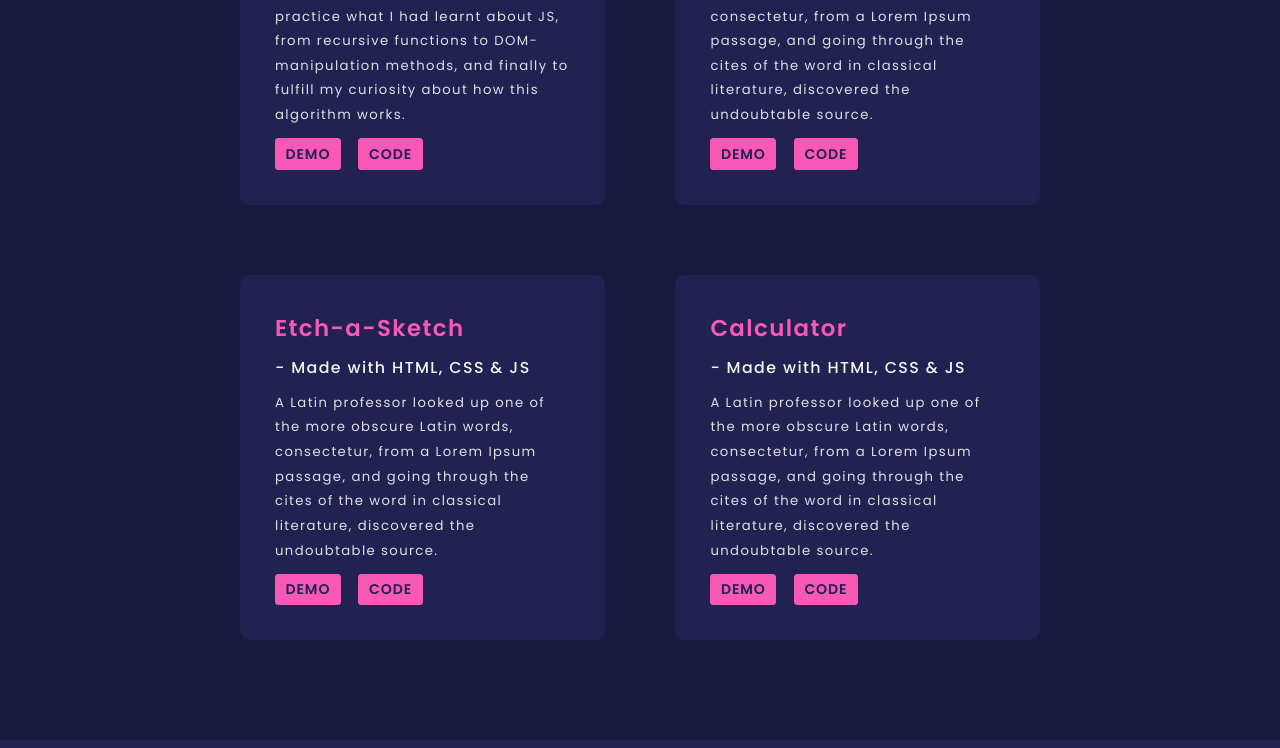
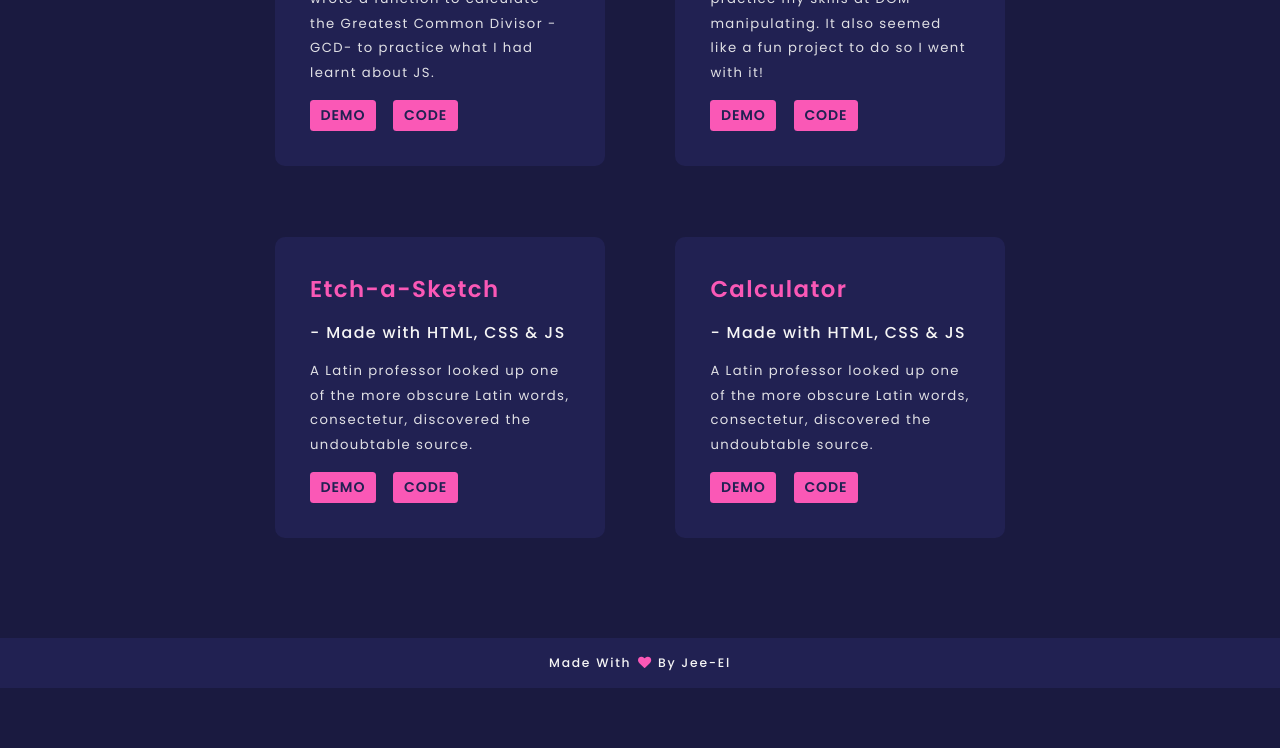
Before and after one commit to Jee-El/jee-el.github.io, a plain HTML site: page index.html in a window 1280 px wide. Shown: the part 1852-2600 px from the top of the page. After the commit the page ends 2540 px from the top, so only its background shows below. Drawn offline with Linux system fonts and the light colour scheme.

Commit message:
Add links to rock-paper-scissors project
Change the description of the first two projects.
Some small UI tweaks.

```diff
--- a/css/style.css
+++ b/css/style.css
@@ -80,7 +80,7 @@ header {
     position: absolute;
     right: 0;
     top: 0;
-    width: 40%;
+    width: 60%;
 }
 
 .nav-links.active {
@@ -262,9 +262,9 @@ header {
     border-radius: 10px;
     display: flex;
     flex-flow: column nowrap;
-    gap: 0.6rem;
+    gap: 0.8rem;
     justify-content: center;
-    max-width: 365px;
+    max-width: 330px;
     padding: 2rem;
 }
 
@@ -321,27 +321,24 @@ footer {
     width: 100%;
 }
 
-footer h4,
-footer h4 > a {
+footer > h4 {
     color: #f5f5f5;
     font-size: 0.7rem;
-    font-weight: 400;
-    letter-spacing: 0.08rem;
+    font-weight: 500;
+    letter-spacing: 0.1rem;
     text-transform: capitalize;
 }
 
-footer h4 > a {
-    padding: 0.2rem;
-}
-
-footer > h4 > .icon-heart, .icon-twitter {
+footer > h4 > .icon-heart {
     color: #FA58B6;
     font-size: 0.75rem;
     margin: 0 0.1rem;
 }
 
-.icon-twitter {
-    font-size: 0.85rem;
+@media (min-width: 480px) {
+    .nav-links {
+        width: 40%;
+    }
 }
 
 @media (min-width: 769px) {
@@ -417,7 +414,7 @@ footer > h4 > .icon-heart, .icon-twitter {
     }
 
     .projects {
-        max-width: calc(710px + 6rem + 8vw);
+        max-width: calc(340*2px + 6rem);
     }
 }
 
--- a/index.html
+++ b/index.html
@@ -88,7 +88,7 @@
                 <h3 class="project-name">Euclide's Algorithm</h3>
                 <h4 class="project-techs">- Made with HTML, CSS & JS</h4>
                 <p class="project-description">
-                    I wrote a function to calculate the Greatest Common Divisor -GCD- to practice what I had learnt about JS, from recursive functions to DOM-manipulation methods, and finally to fulfill my curiosity about how this algorithm works.
+                    I love arithmetics a lot! so I wrote a function to calculate the Greatest Common Divisor -GCD- to practice what I had learnt about JS.
                 </p>
                 <div class="project-links">
                     <a class="demo" href="https://jee-el.github.io/Euclidean-Algorithm/">DEMO</a>
@@ -98,13 +98,13 @@
 
             <div class="project">
                 <h3 class="project-name">Rock Paper Scissors</h3>
-                <h4 class="project-techs">- Made with HTML, CSS & JS</h4>
+                <h4 class="project-techs">- Made with CSS & JS</h4>
                 <p class="project-description">
-                    A Latin professor looked up one of the more obscure Latin words, consectetur, from a Lorem Ipsum passage, and going through the cites of the word in classical literature, discovered the undoubtable source.
+                    I made this browser-game to practice my skills at DOM-manipulating. It also seemed like a fun project to do so I went with it!
                 </p>
                 <div class="project-links">
-                    <a class="demo" href="">DEMO</a>
-                    <a class="code" href="">CODE</a>
+                    <a class="demo" href="https://jee-el.github.io/Rock-Paper-Scissors/">DEMO</a>
+                    <a class="code" href="https://github.com/Jee-El/Rock-Paper-Scissors">CODE</a>
                 </div>
             </div>
 
@@ -112,7 +112,7 @@
                 <h3 class="project-name">Etch-a-Sketch</h3>
                 <h4 class="project-techs">- Made with HTML, CSS & JS</h4>
                 <p class="project-description">
-                    A Latin professor looked up one of the more obscure Latin words, consectetur, from a Lorem Ipsum passage, and going through the cites of the word in classical literature, discovered the undoubtable source.
+                    A Latin professor looked up one of the more obscure Latin words, consectetur, discovered the undoubtable source.
                 </p>
                 <div class="project-links">
                     <a class="demo" href="">DEMO</a>
@@ -124,7 +124,7 @@
                 <h3 class="project-name">Calculator</h3>
                 <h4 class="project-techs">- Made with HTML, CSS & JS</h4>
                 <p class="project-description">
-                    A Latin professor looked up one of the more obscure Latin words, consectetur, from a Lorem Ipsum passage, and going through the cites of the word in classical literature, discovered the undoubtable source.
+                    A Latin professor looked up one of the more obscure Latin words, consectetur, discovered the undoubtable source.
                 </p>
                 <div class="project-links">
                     <a class="demo" href="">DEMO</a>
@@ -137,7 +137,7 @@
     <!-- =========== FOOTER =========== -->
 
     <footer>
-        <h4>made with <span class="icon-heart"></span> by jee-el <a href="https://twitter.com/j33_3l"><span class="icon-twitter"></span></a></h4>
+        <h4>made with <span class="icon-heart"></span> by jee-el</a></h4>
     </footer>
 
 </body>
```
